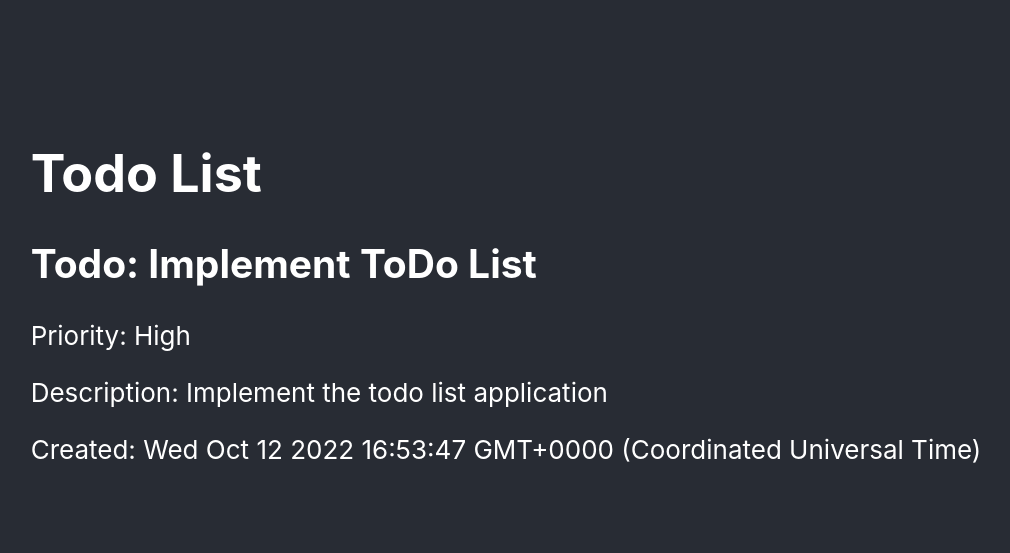
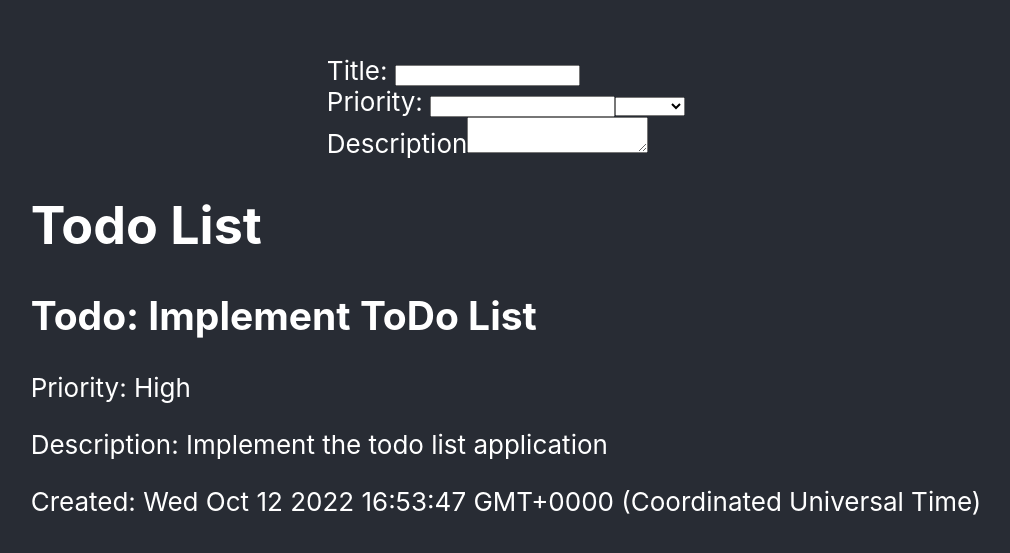
Before and after one commit to Thilanka0824/react-todo-list, a React (Create React App) app: page / in a window 1280 px wide. Shown: the part 101-654 px from the top of the page, without its empty margins (134-1144 px from the left). Built offline with nearby package versions, Linux system fonts and the light colour scheme.

Commit message:
done with #4

```diff
--- a/src/App.js
+++ b/src/App.js
@@ -1,5 +1,38 @@
 import { useState } from "react";
 import "./App.css";
+
+const ToDoForm = (props) => {
+  const [title, setTitle] = useState('');
+  const [priority, setPriority] = useState('');
+  const [description, setDescription] = useState('');
+
+  return (
+    <div>
+      <label>Title: </label>
+      <input type="text" onChange={(e) => {
+        setTitle(e.target.value)
+      }} />
+      <br />
+      <label>Priority: </label>
+      <input type="text" />
+      <select onChange={(e) => {
+        setPriority(e.target.value)
+      }}>
+        <option value=""></option>
+        <option value="Low">Low</option>
+        <option value="Medium">Medium</option>
+        <option value="High">High</option>
+      </select>
+      <br />
+      <label>Description</label>
+      <textarea type="text" onChange={(e) => {
+        setDescription(e.target.value)
+      }} />
+      <br />
+    </div>
+  )
+
+};
 
 const ToDoListContainer = (props) => {
 
@@ -12,7 +45,7 @@
       })}
     </div>
   )
-}
+};
 
 const ToDoItem = (props) => {
 
@@ -31,7 +64,7 @@
 
   )
 
-}
+};
 
 const App = () => {
   const [toDoList, setToDoList] = useState(
@@ -48,9 +81,10 @@
 
   return (
     <div className="App-header">
-      <ToDoListContainer toDoList={toDoList}/>
+      <ToDoForm />
+      <ToDoListContainer toDoList={toDoList} />
     </div>
   )
-}
+};
 
-export default App
+export default App;
```
Lines whose indentation alone changed are shown as unchanged.
